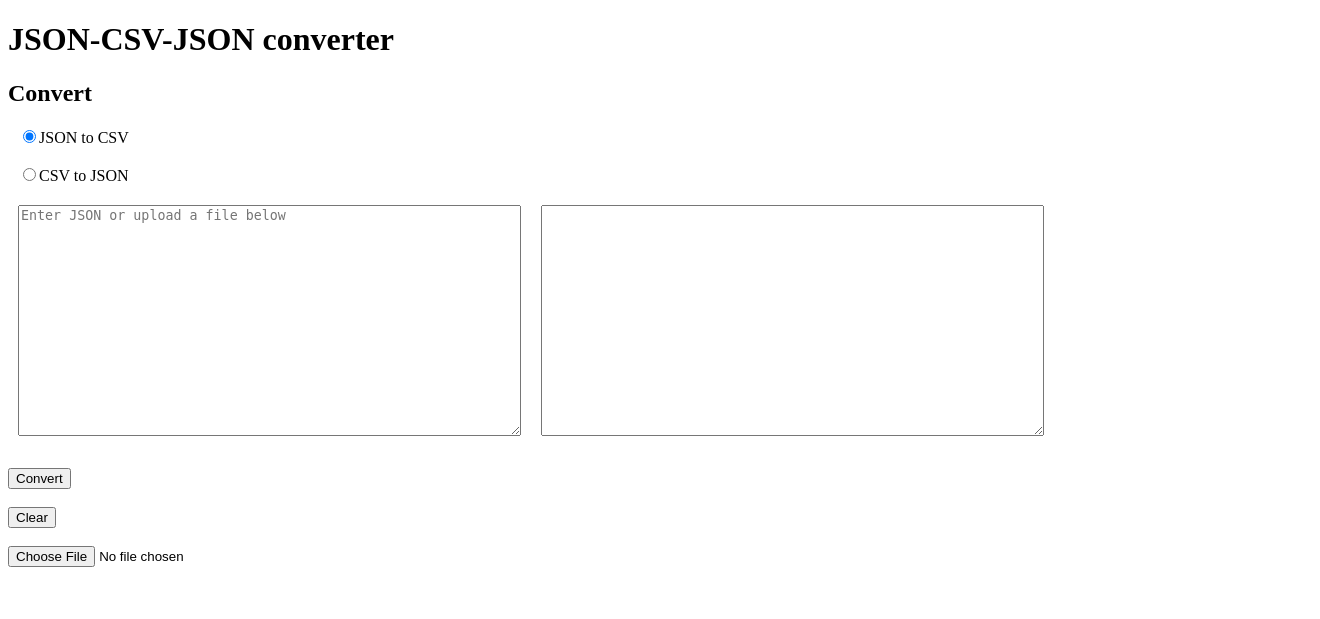
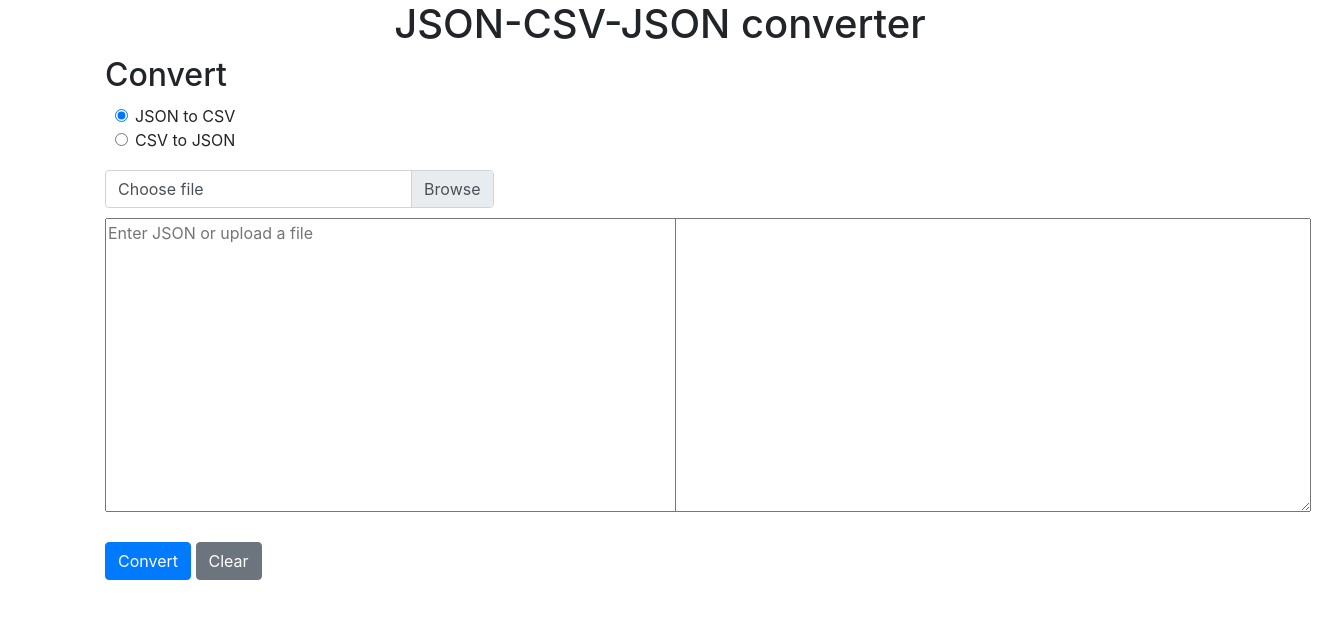
Before and after one commit to Mijuoska/JSONtoCSV, a PHP site: page / in a window 1320 px wide. Shown: the top 619 px of the page. Run offline with PHP 8.4, Linux system fonts and the light colour scheme.

Commit message:
UI upgrade, refactoring

```diff
--- a/index.html
+++ b/index.html
@@ -2,6 +2,8 @@
 <html>
 <head>
 
+<link rel="stylesheet" href="https://stackpath.bootstrapcdn.com/bootstrap/4.4.1/css/bootstrap.min.css"
+    integrity="sha384-Vkoo8x4CGsO3+Hhxv8T/Q5PaXtkKtu6ug5TOeNV6gBiFeWPGFN9MuhOf23Q9Ifjh" crossorigin="anonymous">
 <link rel="stylesheet" href="styles.css">
 
 
@@ -9,25 +11,40 @@
 </head>
 <body>
 <h1>JSON-CSV-JSON converter</h1>
+<div class="container">
 <h2>Convert</h2>
 <form>
-<input type="radio" id="jsontocsv" name="mode" value="jsontocsv" checked>JSON to CSV</input><br><br>
-<input type="radio" id="csvtojson" name="mode" value="csvtojson">CSV to JSON</input>
+<div class="form-check">
+<input class="form-check-input" type="radio" id="jsontocsv" name="mode" value="jsontocsv" class="form-control" checked>
+<label class="form-check-label" for="jsontocsv">JSON to CSV</label>
+</div>
+<div class="form-check">
+<input class="form-check-input" type="radio" id="csvtojson" name="mode" value="csvtojson" class="form-control">
+<label aclass="form-check-label" for="csvtojson">CSV to JSON</label>
+</div>
 </form>
-
+</div>
 <div class="JSONtoCSV show">
 <div class="container">
-<div class="column">
-<textarea id="JSONinput" rows="15" cols="60" placeholder="Enter JSON or upload a file below"></textarea><br><br>
+<div class="custom-file">
+<input type="file" class="custom-file-input" id="json-file" name="files[]" />
+<label class="custom-file-label" for="json-file">Choose file</label>
+
 </div>
-<div class="column">
-<textarea id="CSVoutput" rows="15" cols="60" value=""></textarea><br><br>
+<div class="row">
+<div class="col-lg-6">
+<textarea id="JSONinput" rows="12" cols="60" placeholder="Enter JSON or upload a file"></textarea>
+</div>
+<div class="col-lg-6">
+<textarea id="CSVoutput" rows="12" cols="60" value=""></textarea><br><br>
 </div>
 </div>
-<button id="convertJSON">Convert</button><br><br>
-<button id="clearJSON">Clear</button><br><br>
-<!-- File selector -->
-<input type="file" id="json-file" name="files[]" />
+
+<button type="button" class="btn btn-primary" id="convertJSON">Convert</button>
+<button type="button" class="btn btn-secondary" id="clearJSON">Clear</button>
+
+
+</div>
 
 
 
@@ -35,25 +52,32 @@
 </div>
 
 <div class="CSVtoJSON hide">
+    <div class="container">
+
 <div class="delimiter-container">Choose delimiter
 <select id="delimiter">
+
     <option value="comma">, (default)</option>
     <option value="semicolon">;</option>
     <option value="pipe">|</option>
 </select>
 </div>
-<div class="container">
-<div class="column">
-<textarea id="CSVinput" rows="15" cols="60" placeholder="Enter CSV or upload a file below"></textarea><br><br>
+
+    <div class="custom-file">
+        <input type="file" class="custom-file-input" id="csv-file" name="files[]" />
+        <label class="custom-file-label" for="json-file">Choose file</label>
 </div>
-<div class="column">
-<textarea id="JSONoutput" rows="15" cols="60" value=""></textarea>
+<div class="row">
+<div class="col-lg-6">
+<textarea id="CSVinput" rows="12" cols="60" placeholder="Enter CSV or upload a file"></textarea>
+</div>
+<div class="col-lg-6">
+<textarea id="JSONoutput" rows="12" cols="60" value=""></textarea>
 </div>
 </div>
-<button id="convertCSV">Convert</button><br><br>
-<button id="clearCSV">Clear</button><br><br>
-<!-- File selector -->
-<input type="file" id="csv-file" name="files[]" />
+
+<button type="button" class="btn btn-primary" id="convertCSV">Convert</button>
+<button type="button" class="btn btn-secondary" id="clearCSV">Clear</button>
 
 </div>
 
--- a/jsontocsv.js
+++ b/jsontocsv.js
@@ -107,26 +107,23 @@
      if (document.getElementById(message)) {
          document.getElementById(message).innerText = ""
      }
-     if (document.getElementById(convertButton).classList.value == 'hide') {
+     if (document.getElementById(convertButton).classList.contains('hide')) {
+         console.log('inside if')
          document.getElementById(convertButton).classList.toggle('hide')
      }
  }
 
-// needs to be refactored
 
- var modeSelector = document.getElementsByName("mode")
+ let modeSelector = document.getElementsByName("mode")
  modeSelector.forEach(function (option) {
      option.addEventListener("change", function (e) {
          if (e.target.value == 'jsontocsv') {
-             document.getElementsByClassName('JSONtoCSV')[0].classList.add('show')
-             document.getElementsByClassName('JSONtoCSV')[0].classList.remove('hide')
-             document.getElementsByClassName('CSVtoJSON')[0].classList.add('hide')
+             document.getElementsByClassName('JSONtoCSV')[0].classList.toggle('hide')
+             document.getElementsByClassName('CSVtoJSON')[0].classList.toggle('hide')
 
          } else if (e.target.value == 'csvtojson') {
-             document.getElementsByClassName('CSVtoJSON')[0].classList.add('show')
-             document.getElementsByClassName('CSVtoJSON')[0].classList.remove('hide')
-             document.getElementsByClassName('JSONtoCSV')[0].classList.add('hide')
-             document.getElementsByClassName('JSONtoCSV')[0].classList.remove('show')
+             document.getElementsByClassName('CSVtoJSON')[0].classList.toggle('hide')
+             document.getElementsByClassName('JSONtoCSV')[0].classList.toggle('hide')
 
          }
 
@@ -181,12 +178,12 @@
 reader.onload = function (event) {
     document.getElementById(outputField).value = event.target.result
     if (ext == "json") {
-        if (document.getElementById('convertJSON').classList.value != 'hide') {
+        if (!document.getElementById('convertJSON').classList.containes('hide')) {
         document.getElementById('convertJSON').classList.toggle('hide')
         }
         convertJSON();
     } else if (ext == "csv") {
-        if (document.getElementById('convertCSV').classList.value != 'hide') {
+        if (!document.getElementById('convertCSV').classList.contains('hide')) {
          document.getElementById('convertCSV').classList.toggle('hide')
         }
         convertCSV()
--- a/styles.css
+++ b/styles.css
@@ -1,21 +1,20 @@
+h1 {
+    text-align: center;
+}
+
 form {
     margin: 10px;
-}
-
-.show {
-    display: block;
 }
 
 .hide {
     display: none;
 }
 
-.container {
-    width: 100%;
-    display: flex;
-    flex-direction: row;
+.custom-file {
+    width: 35%;
+    margin-bottom: 10px;
 }
 
-.column {
-    margin: 10px;
+.delimiter-container {
+    margin-bottom: 10px;
 }
```
